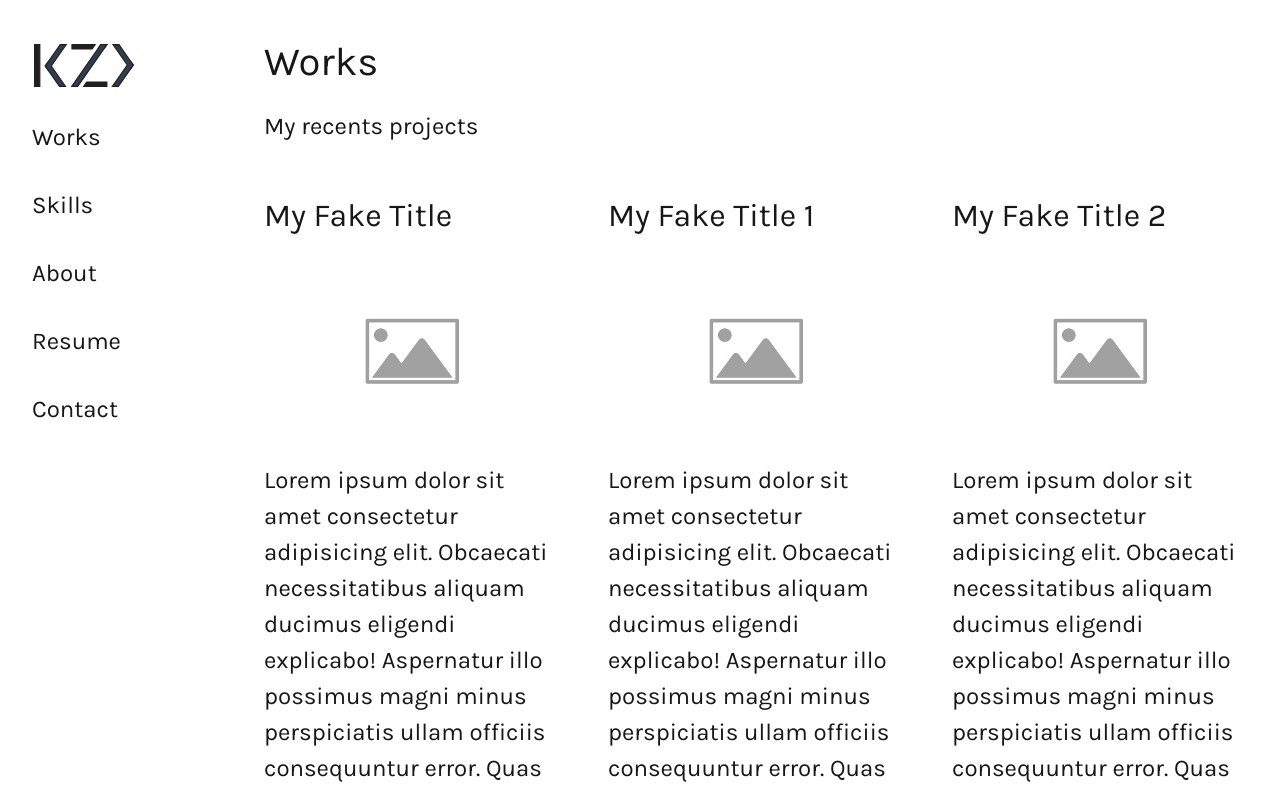
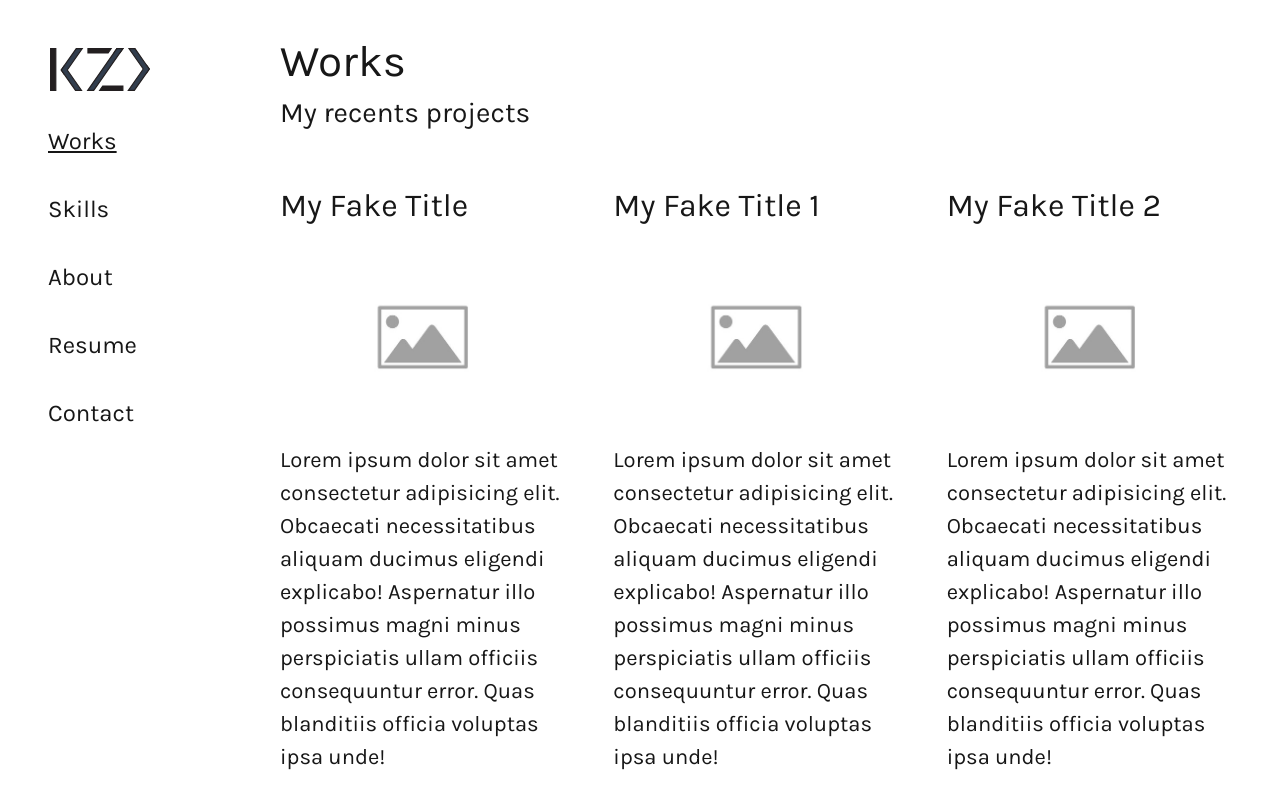
Before and after one commit to K-Zimny/portfolio4, a Next.js app: page /works in a window 1280 px wide. Shown: the top 793 px of the page. Built offline with nearby package versions, Linux system fonts and the light colour scheme.

Commit message:
Sets active nav tab, updates font sizes

```diff
--- a/src/app/globals.css
+++ b/src/app/globals.css
@@ -4,7 +4,13 @@
   --background: #ffffff;
   --foreground: #171717;
 
-  --base_font: 24px;
+  --base_font: 22px;
+  --base_page-header-font: 2.75rem;
+  --base_page-header-line-height: 28px;
+  --base_header-font: 2rem;
+  --base_page-subheader-font: 1.75rem;
+  --base_nav-font: 1.5rem;
+  --base_copy-font: 1rem;
 
   --space_sm: 1rem;
   --space_md: 2rem;
@@ -24,6 +30,12 @@
 @media (max-width: 1200px) {
   :root {
     --base_font: 20px;
+    --base_page-header-font: 2.5rem;
+    --base_page-header-line-height: 28px;
+    --base_header-font: 2rem;
+    --base_page-subheader-font: 1.75rem;
+    --base_nav-font: 1.5rem;
+    --base_copy-font: 1rem;
 
     --space_sm: 0.85rem;
     --space_md: 1.5rem;
@@ -42,6 +54,12 @@
 @media (max-width: 768px) {
   :root {
     --base_font: 18px;
+    --base_page-header-font: 2.5rem;
+    --base_page-header-line-height: normal;
+    --base_header-font: 2rem;
+    --base_page-subheader-font: 1.75rem;
+    --base_nav-font: 1.25rem;
+    --base_copy-font: 1rem;
 
     --space_sm: 0.75rem;
     --space_md: 1.25rem;
@@ -81,7 +99,7 @@ body {
   height: 100dvh;
   display: flex;
   flex-direction: column;
-  padding: var(--space_md);
+  padding: var(--space_lg);
 
   * {
     /* outline: 1px solid rgb(233, 233, 233); */
@@ -99,16 +117,23 @@ header {
 }
 
 h1 {
-  font-size: 2.5rem;
+  font-size: var(--base_page-header-font);
 }
 
 h2 {
-  font-size: 2rem;
+  font-size: var(--base_header-font);
+}
+
+/* nav */
+
+nav li {
+  font-size: var(--base_nav-font);
 }
 
 /* Text */
 
 p {
+  /* font-size: var(--base_copy-font); */
   margin-bottom: var(--space_sm);
 }
 
--- a/src/components/body/banner/banner.module.css
+++ b/src/components/body/banner/banner.module.css
@@ -1,5 +1,5 @@
 #banner {
-  margin-top: 0.75rem;
+  /* margin-top: 1rem; */
   margin-bottom: var(--space_md);
   margin-left: 0.15rem;
 }
--- a/src/components/body/body.module.css
+++ b/src/components/body/body.module.css
@@ -19,7 +19,7 @@
 
   height: min-content;
   position: var(--body_banner-nav-position);
-  top: var(--space_md);
+  top: var(--space_lg);
 
   & nav {
     grid-column-start: 1;
--- a/src/components/body/navigation/Navigation.jsx
+++ b/src/components/body/navigation/Navigation.jsx
@@ -30,7 +30,8 @@ const siteLinks = [
 
 export default function Navigation() {
   const [navIsOpen, setNavIsOpen] = useState(false);
-  const pathName = usePathname();
+  const pathName = usePathname(); // Path of current page
+  const basePathName = pathName.match(/^\/[^/]+/); // Only first part of path
 
   useEffect(() => {
     setNavIsOpen(false);
@@ -58,7 +59,12 @@ export default function Navigation() {
           {siteLinks.map((link) => {
             return (
               <li key={link.title}>
-                <Link href={link.href}>{link.title}</Link>
+                <Link
+                  className={link.href == basePathName ? style.active : ""}
+                  href={link.href}
+                >
+                  {link.title}
+                </Link>
               </li>
             );
           })}
--- a/src/components/body/navigation/navigation.module.css
+++ b/src/components/body/navigation/navigation.module.css
@@ -6,6 +6,10 @@ nav#nav {
     &:first-child {
       margin-top: 0;
     }
+  }
+
+  & a.active {
+    text-decoration: underline;
   }
 }
 
--- a/src/components/pageheader/PageHeader.jsx
+++ b/src/components/pageheader/PageHeader.jsx
@@ -1,8 +1,10 @@
+import style from "@/components/pageheader/pageheader.module.css";
+
 export default function PageHeader({ title, subtitle }) {
   return (
     <header>
-      <h1>{title}</h1>
-      {subtitle && <p>{subtitle}</p>}
+      <h1 className={style.title}>{title}</h1>
+      {subtitle && <p className={style.subtitle}>{subtitle}</p>}
     </header>
   );
 }
--- a/src/components/pageheader/pageheader.module.css
+++ b/src/components/pageheader/pageheader.module.css
@@ -0,0 +1,7 @@
+.title {
+  line-height: var(--base_page-header-line-height);
+}
+
+.subtitle {
+  font-size: var(--base_page-subheader-font);
+}
```
